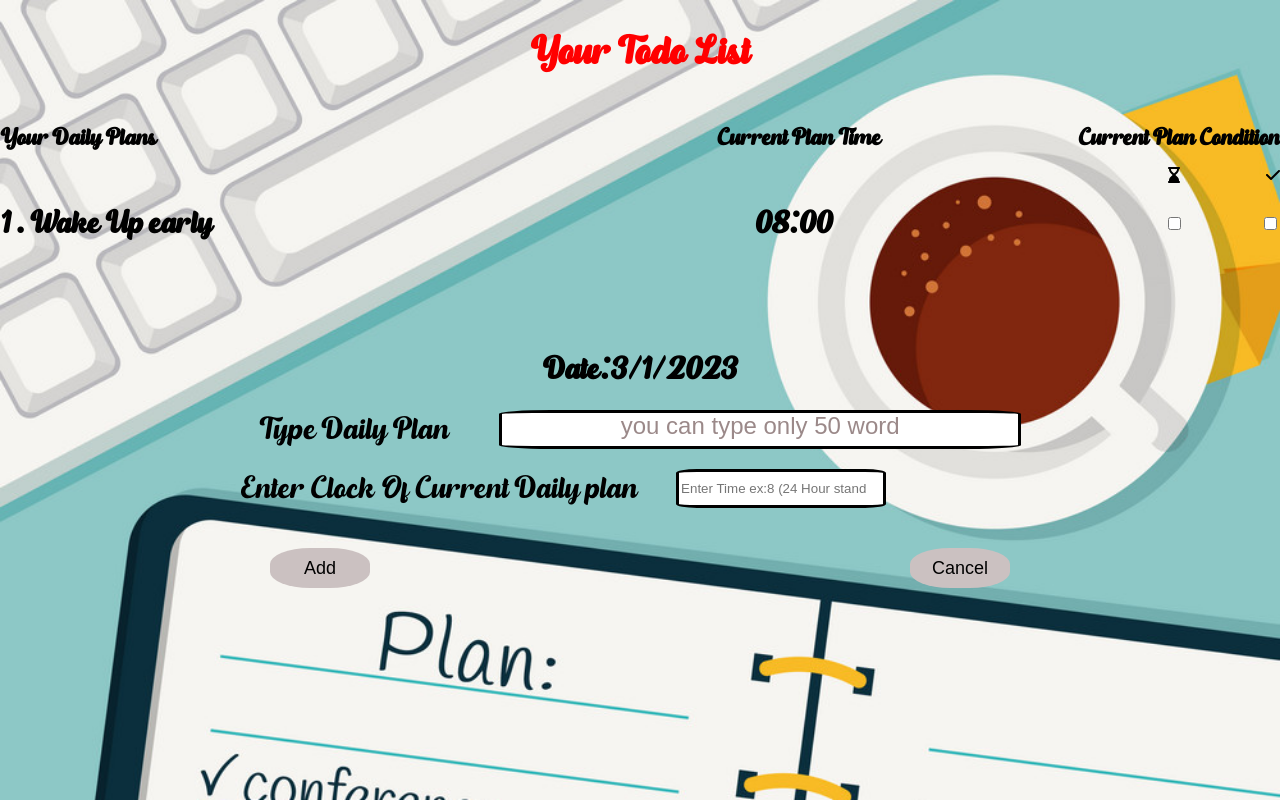
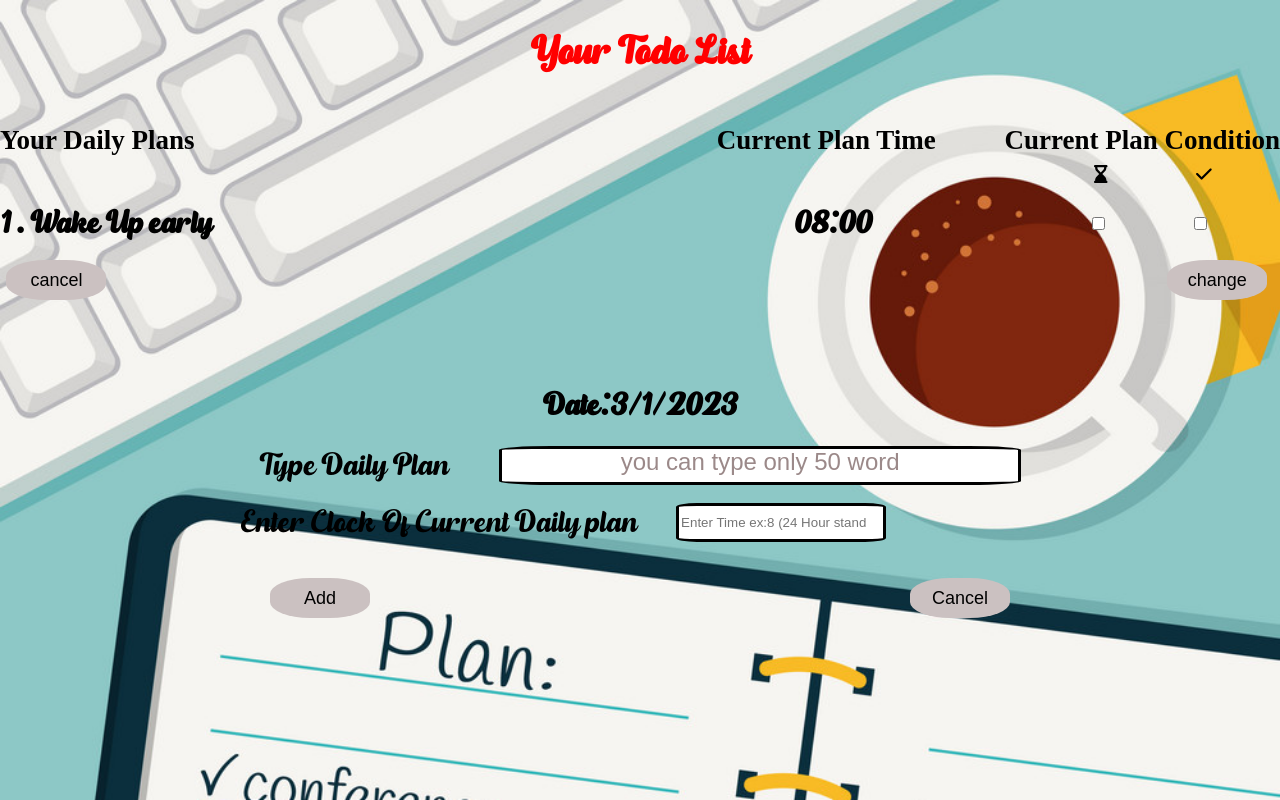
Before and after one commit to tofsona14/ToDo-List, a React (Create React App) app: page / in a window 1280 px wide. Built offline with nearby package versions, Linux system fonts and the light colour scheme.

Commit message:
style changes

```diff
--- a/src/AddPlan/todoObject/objectPlan.js
+++ b/src/AddPlan/todoObject/objectPlan.js
@@ -35,6 +35,7 @@ export const ObjectPlan = () => {
 
   return (
     <div>
+      <div className="wholeTodo">
         <div className="ourTodo">
           <h1 className="TodoList">Your Todo List</h1>
         </div>
@@ -51,11 +52,17 @@ export const ObjectPlan = () => {
             </div>
           </div>
        </div>
+          <div className="buttonsOfTodo">
+            <button className="cancelButton">cancel</button>
+            <button className="changeButton">change</button>
+          </div>
         {fullInfo.map((x) =>
 
           <OutputTodo key={fullInfo.indexOf(x) + 1} id={fullInfo.indexOf(x) + 1} plane={x.plane} time={Statement(x)} />
-
         )}
+        <br></br>
+        <br></br>
+      </div>
       <AddPlan onSave = {AddInfo}/>
     </div>
   );
--- a/src/AddPlan/todoObject/outputTodo.css
+++ b/src/AddPlan/todoObject/outputTodo.css
@@ -1,5 +1,5 @@
 body{
-  font-family: "S";
+  font-family: "Andale Mono, monospace";
 }
 .outputTexts {
   display: flex;
@@ -9,11 +9,16 @@ body{
   font-family: "s";
   width: 100vw;
 }
+.wholeTodo{
+  position: relative;
+  height: auto;
+
+}
 .ourTodo {
   display: flex;
   align-items: center;
   justify-content: center;
-  font-family: "s";
+  font-family: "S";
 }
 .both {
   width: 100%;
@@ -29,11 +34,26 @@ body{
 .bothDiv{
   margin-right: 3vw;
   left: 0;
-  width: 50%;
+  width: 52vw;
 }
+.timeDiv{
+  width: 20%;
+  position: relative;
+}
+.bothInput{
+  display: flex;
+  justify-content: space-between;
+  position: relative;
+  width: 10vw;
+  margin-right: 5vw;
+}
+.secondCheckbox{
+  margin-right: 0.7vw;
+}
+
 .bothTime{
-  width: auto;
-  margin-right: 20vw;
+  position: absolute;
+  margin-left: 10%;
 }
 .bothCheckbox{
   width: auto;
@@ -41,6 +61,7 @@ body{
 .TodoSecondLine{
   width: 100%;
   height: 10vh;
+  font-size: large;
   display: relative;
 
 }
@@ -60,9 +81,11 @@ body{
 }
 .ss {
   position: absolute;
-  width: 8.75vw;
+  width: 9.2vw;
   height: 10vh;
   right: 0;
+  margin-right: 0.3vw;
+  margin-right: 5.3vw;
 }
 .bothDailyPlanCondition{
 
@@ -84,3 +107,36 @@ body{
   bottom: 0;
   right: 0;
 }
+.buttonsOfTodo{
+  display: flex;
+  width: 100vw;
+  justify-content: space-between;
+  position: absolute;
+  bottom: 0;
+
+}
+.changeButton{
+  margin-right: 1vw;
+}
+.cancelButton{
+  margin-left: 0.5vw;
+}
+.buttonsOfTodo button{
+  background-color: rgb(203, 193, 193);
+  border: rgb(194, 188, 188);
+  border-radius: 40%;
+  font-size: large;
+  width: 100px;
+  height: 40px;
+  cursor: pointer;
+}
+@media (max-width: 1000px) {
+  .TodoSecondLine{
+    font-size: medium
+  }
+}
+@media (max-width: 890px) {
+  .TodoSecondLine{
+    font-size: small;
+  }
+}
--- a/src/AddPlan/todoObject/outputTodo.js
+++ b/src/AddPlan/todoObject/outputTodo.js
@@ -30,14 +30,18 @@ export const OutputTodo = (props) => {
     <div className="outputTexts">
       <div className="both">
         <div className="bothDiv">
-        <h1>
-          <span>{props.id} . </span>
-          {props.plane}
-        </h1>
+          <h1>
+            <span>{props.id} . </span>
+            {props.plane}
+          </h1>
         </div>
+        <div className="timeDiv">
         <h1 className="bothTime">{props.time}</h1>
-        <input id={props.id} onClick={notDoneCheckbox} className="bothCheckbox" type='checkbox'></input>
-        <input onClick={doneCheckbox} className="bothCheckbox" type='checkbox'></input>
+        </div>
+        <div className="bothInput">
+          <input id={props.id} onClick={notDoneCheckbox} className="firstCheckbox" type='checkbox'></input>
+          <input onClick={doneCheckbox} className="secondCheckbox" type='checkbox'></input>
+        </div>
       </div>
     </div>
   );
```
Lines whose indentation alone changed are shown as unchanged.
